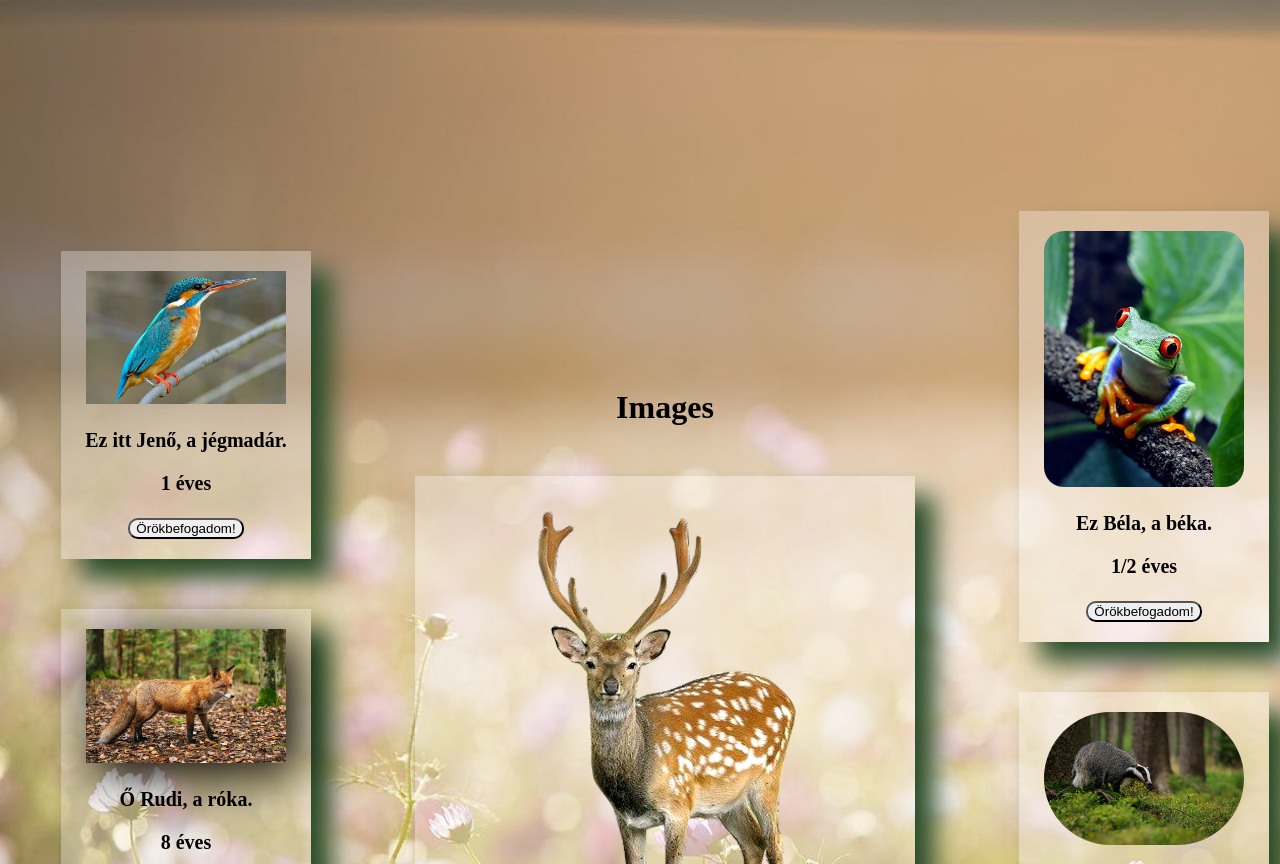
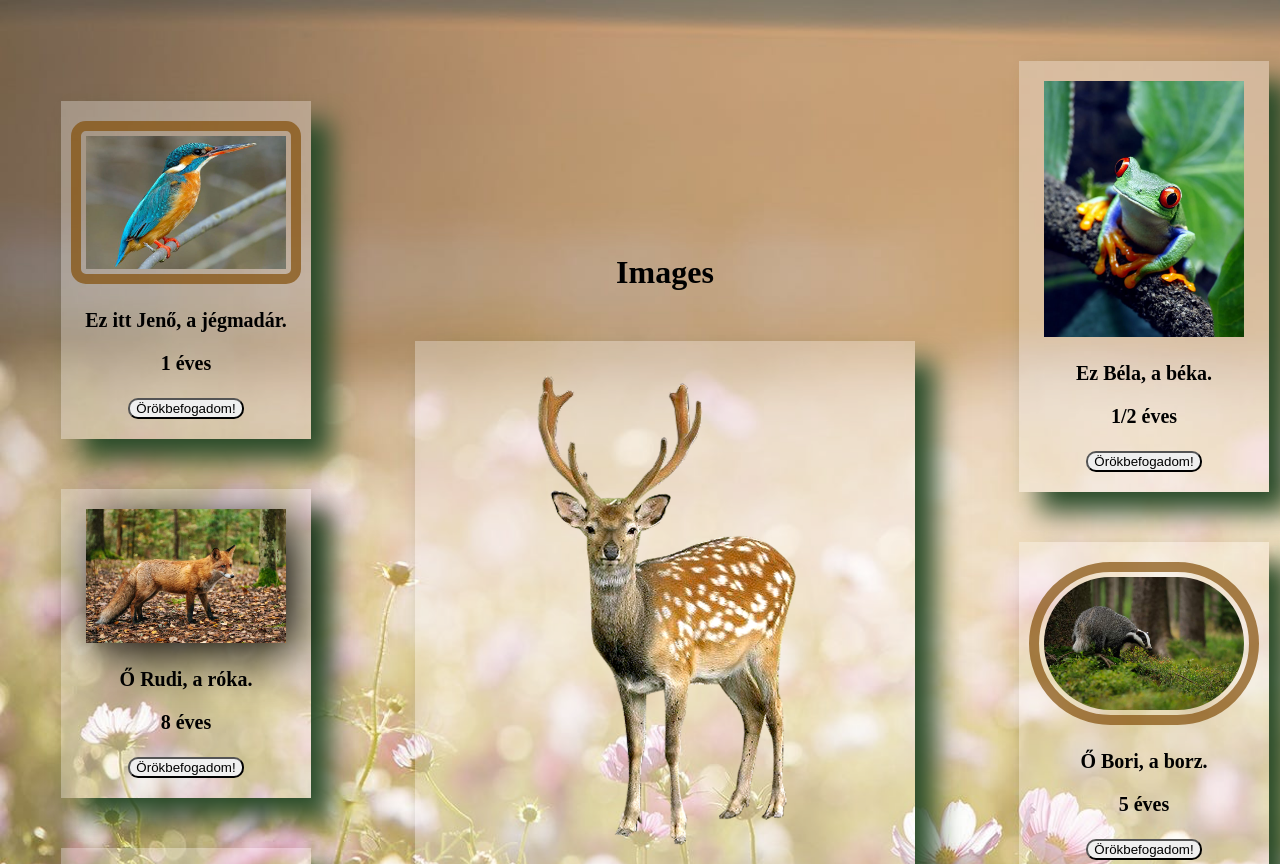
Before and after one commit to martha-01/WebDevelopment_Practice, a plain HTML site: page 5.Images/index.html in a window 1280 px wide. Shown: the top 864 px of the page. Drawn offline with Linux system fonts and the light colour scheme.

Commit message:
frames added, body's top padding deleted

```diff
--- a/5.Images/index.html
+++ b/5.Images/index.html
@@ -38,8 +38,8 @@
         border-radius: 15px;
         padding-right: 5px;
         padding-left: 5px;
-        padding-top: 2px;
-        padding-bottom: 25px;
+        padding-top: 5px;
+        padding-bottom: 5px;
 
         }
         button{
@@ -48,12 +48,12 @@
 
     </style>
 </head>
-<body style="text-align: center; padding-top: 150px;">
+<body style="text-align: center;">
     <table>
         <tr width="100vw;">
             <td width="30%;">
                 <div class="profile">
-                    <img src="kingfisher.jpg" alt="squirel" style="width:200px; margin-top: 20px;">
+                    <img class="rounded_img frameimg" src="kingfisher.jpg" alt="squirel" style="width:200px; margin-top: 20px;">
                     <p>Ez itt Jenő, a jégmadár.</p>
                     <p>1 éves</p>
                     <button>Örökbefogadom!</button>
@@ -83,13 +83,13 @@
             <td width="30%;">
 
                 <div class="profile">
-                    <img class="rounded_img" src="red-eyed_tree_frog.jpg" alt="red-eyed tree-fog" style="width:200px; margin-top: 20px;">
+                    <img src="red-eyed_tree_frog.jpg" alt="red-eyed tree-fog" style="width:200px; margin-top: 20px;">
                     <p>Ez Béla, a béka.</p>
                     <p>1/2 éves</p>
                     <button>Örökbefogadom!</button>
                 </div>
                 <div class="profile">
-                    <img src="badger.jpg" alt="badger" style="width:200px; margin-top: 20px; border-radius:200px">
+                    <img class="frameimg" src="badger.jpg" alt="badger" style="width:200px; margin-top: 20px; border-radius:200px">
                     <p>Ő Bori, a borz.</p>
                     <p>5 éves</p>
                     <button>Örökbefogadom!</button>
```
